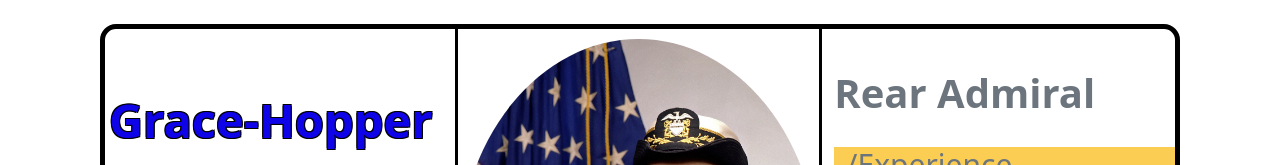
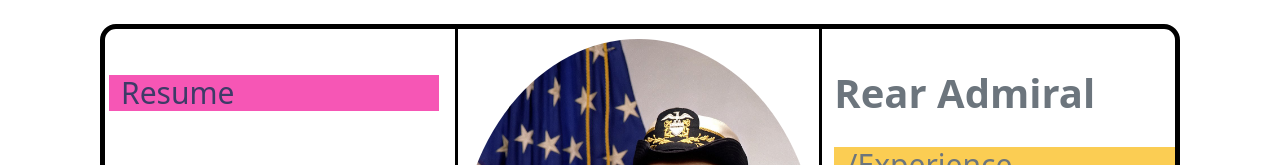
Before and after one commit to adelphi-ed-tech/history-computing-resumes, a React (Create React App) app: page /grace-hopper in a window 1280 px wide. Shown: the top 165 px of the page. Built offline with nearby package versions, Linux system fonts and the light colour scheme.

Commit message:
grace template update again

```diff
--- a/package.json
+++ b/package.json
@@ -5,6 +5,7 @@
   "keywords": [],
   "main": "src/index.js",
   "dependencies": {
+    "@mui/material": "^5.14.2",
     "bootstrap": "^5.3.0",
     "react": "17.0.2",
     "react-dom": "17.0.2",
--- a/src/templates/Grace_Template.js
+++ b/src/templates/Grace_Template.js
@@ -37,6 +37,7 @@ function Grace({name, profilePic, title,phone, web, email, summary, skills, expe
             {/* Profile pick and summary */}
             <div className="row">
                 <div className="col-4 border-end border-black border-3 p-3">
+                <h2 className="column container bubblegum background text-secondary-center"> Resume</h2>
                     <h1>{name}</h1>
                     <h2 className="column container yellow background text-secondary">/ PROFILE</h2>
                     <p className="text-secondary">{summary}</p>
```
Also changed, not shown: 1 other file (tests, documents, lock files or other folders).
